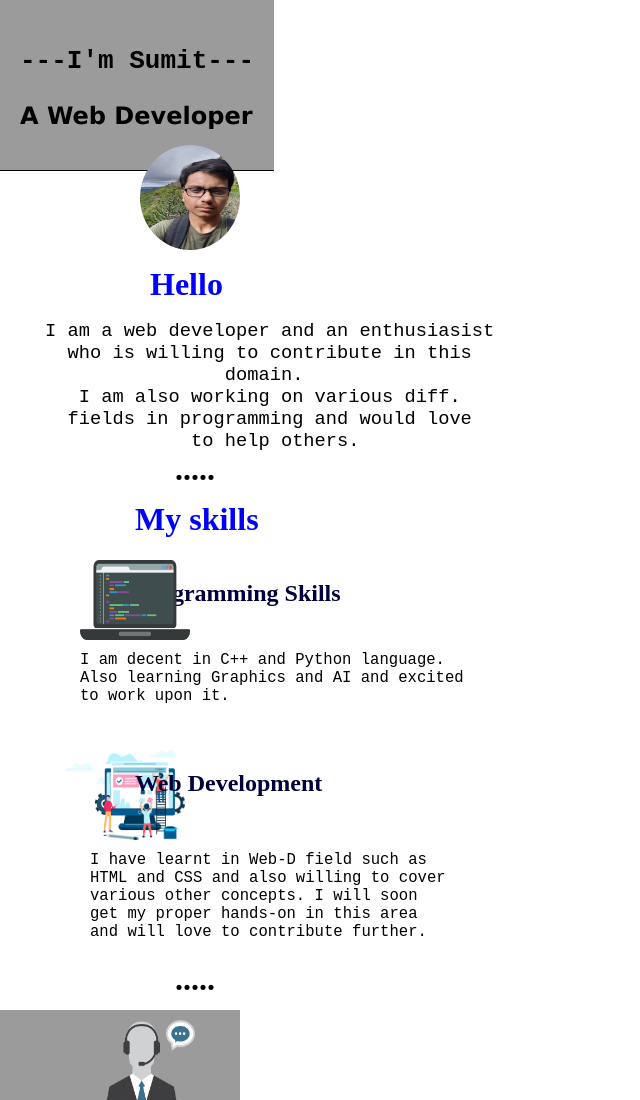
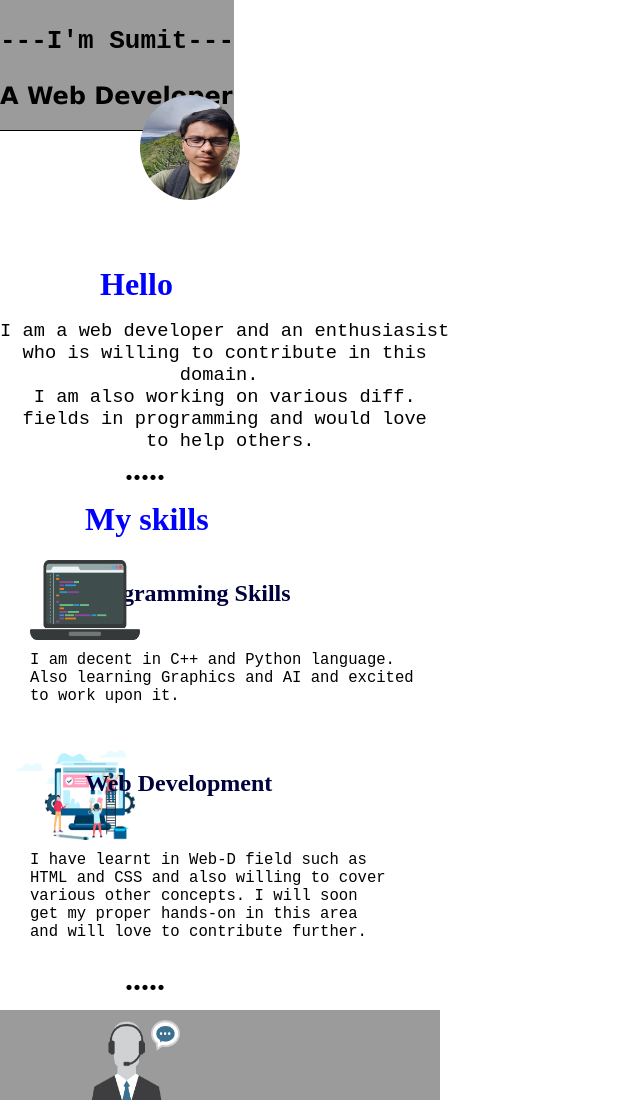
Before and after one commit to smtko/portfolio, a plain HTML site: page index.html in a window 1280 px wide. Shown: the top 1100 px of the page, without its empty margins (0-640 px from the left). Drawn offline with Linux system fonts and the light colour scheme.

Commit message:
Update port.css

```diff
--- a/port.css
+++ b/port.css
@@ -5,7 +5,6 @@
   left : 0px;
   top:0px;
   height : 130px;
-  padding : 20px 20px;
   border-bottom: 1px solid black;
   color : rgb(1,1,1);
   background-color: rgb(155,155,155);
@@ -13,7 +12,7 @@
 #pfp
 {
   position: absolute;
-  top : 145px;
+  top : 95px;
   left : 140px;
   border-radius: 70%;
 }
@@ -21,101 +20,97 @@
 {
   position: absolute;
   top : 245px;
-  left : 150px;
+  left : 100px;
   color : blue;
 }
 #desc
 {
   position: absolute;
   top : 285px;
-  left : 45px;
+  left : 0px;
 }
 #dot1
 {
   position: absolute;
   top : 430px;
-  left : 175px;
+  left : 125px;
 }
 #skills
 {
   position: absolute;
   top : 480px;
-  left : 135px;
+  left : 85px;
   color : blue;
 }
 #one
 {
   position: absolute;
   top : 560px;
-  left : 135px;
+  left : 85px;
   color : rgb(0,0,60);
 }
 #img1
 {
   position: absolute;
   top : 560px;
-  left : 80px;
+  left : 30px;
 }
-#lin
-{
-  position: absolute;
-  top : 100px;
-}
+
 #d1
 {
   position: absolute;
   top : 620px;
-  left : 80px;
+  left : 30px;
 }
 #img2
 {
   position: absolute;
   top : 750px;
-  left : 65px;
+  left : 15px;
 }
 #two
 {
   position: absolute;
   top : 750px;
-  left : 135px;
+  left : 85px;
   color : rgb(0,0,60);
 }
 #d2
 {
   position: absolute;
   top : 820px;
-  left : 90px;
+  left : 30px;
 }
 #dot2
 {
   position: absolute;
   top : 940px;
-  left : 175px;
+  left : 125px;
 }
 #img3
 {
   position: absolute;
   top : 10px;
-  left : 105px;
+  left : 90px;
 }
 
 #in
 {
   position: absolute;
   top : 115px;
-  left : 115px;
+  left : 100px;
 }
 #lin
 {
   position: absolute;
   top : 95px;
-  left : 140px;
+  left : 125px;
 }
 #cr
 {
   position: absolute;
   top : 125px;
-  left : 87px;
+  left : 72px;
 }
 .footer
 {
@@ -124,7 +119,7 @@
   left : 0px;
   top:1010px;
   height : 150px;
-  width : 200px;
+  width : 400px;
   padding : 20px 20px;
   border-bottom: 1px solid black;
   color : rgb(1,1,1);
```
